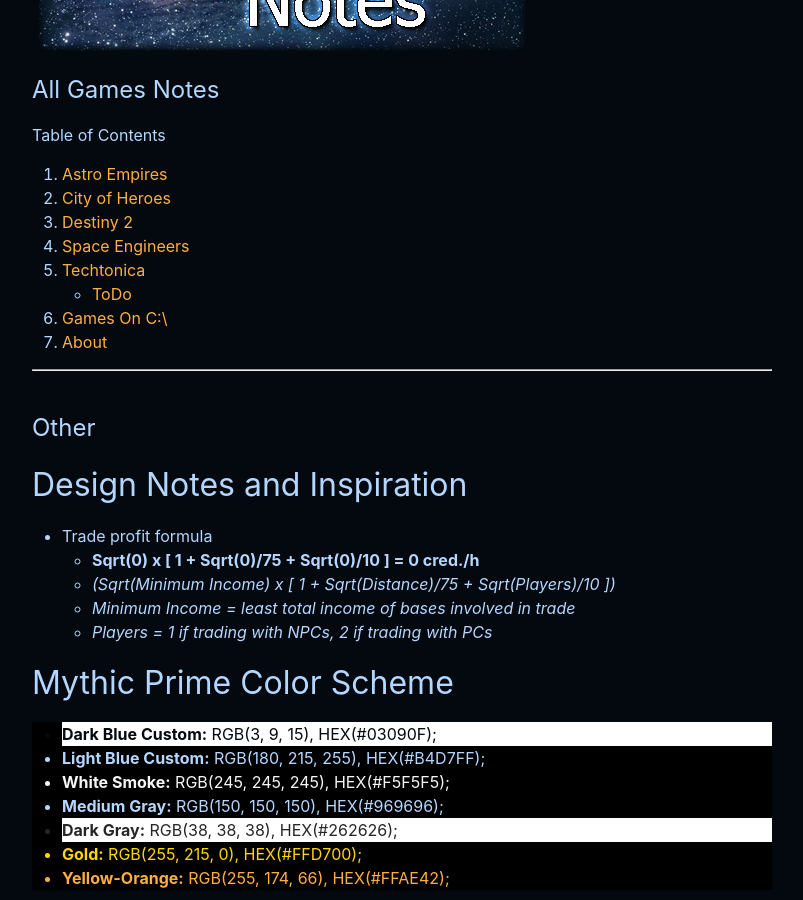
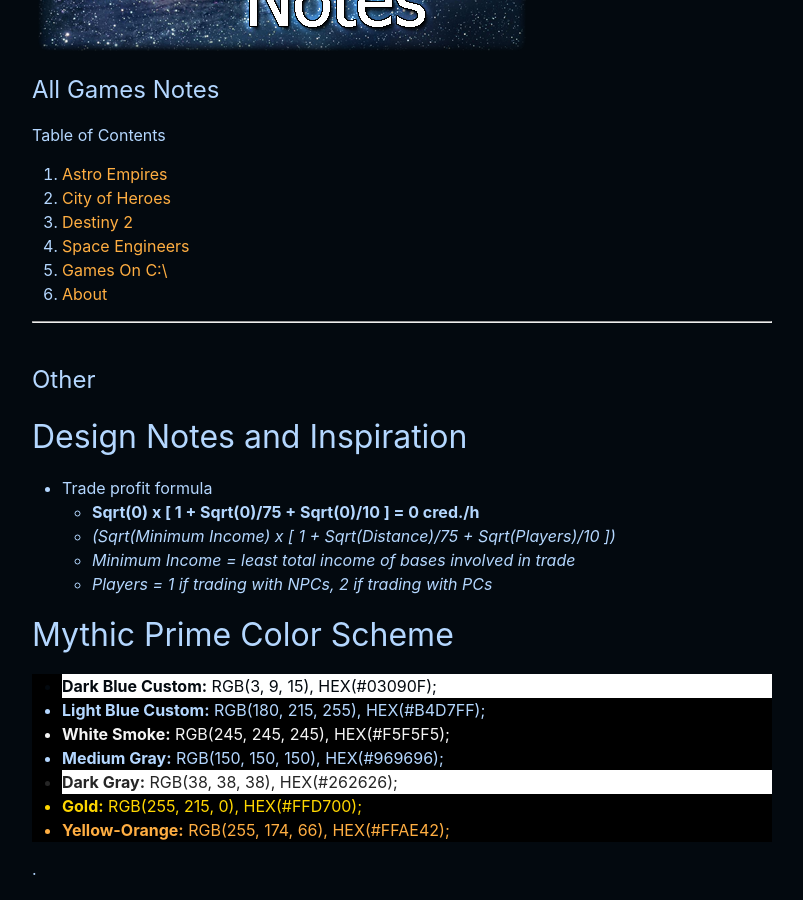
Before and after one commit to wuhsapineen/wuhsapineen.github.io, a Jekyll site: the page built from notes/games/index.md, in a window 1280 px wide and 900 px high, scrolled down 346 px. Shown: the whole window, without its empty margins (238-1041 px from the left). Built offline with Jekyll 4.4.1, drawn with Linux system fonts in a browser that asks for light colours; our own code applies the rules of GitHub Pages for plain Markdown files.

Commit message:
Update index.md

```diff
--- a/notes/games/index.md
+++ b/notes/games/index.md
@@ -22,8 +22,6 @@
 1.  [City of Heroes][4]
 1.  [Destiny 2][2]
 1.  [Space Engineers][3]
-1.  [Techtonica][1]
-    -   [ToDo][1-1]
 1.  [Games On C:\\][998]
 1.  [About][999]
 
```
